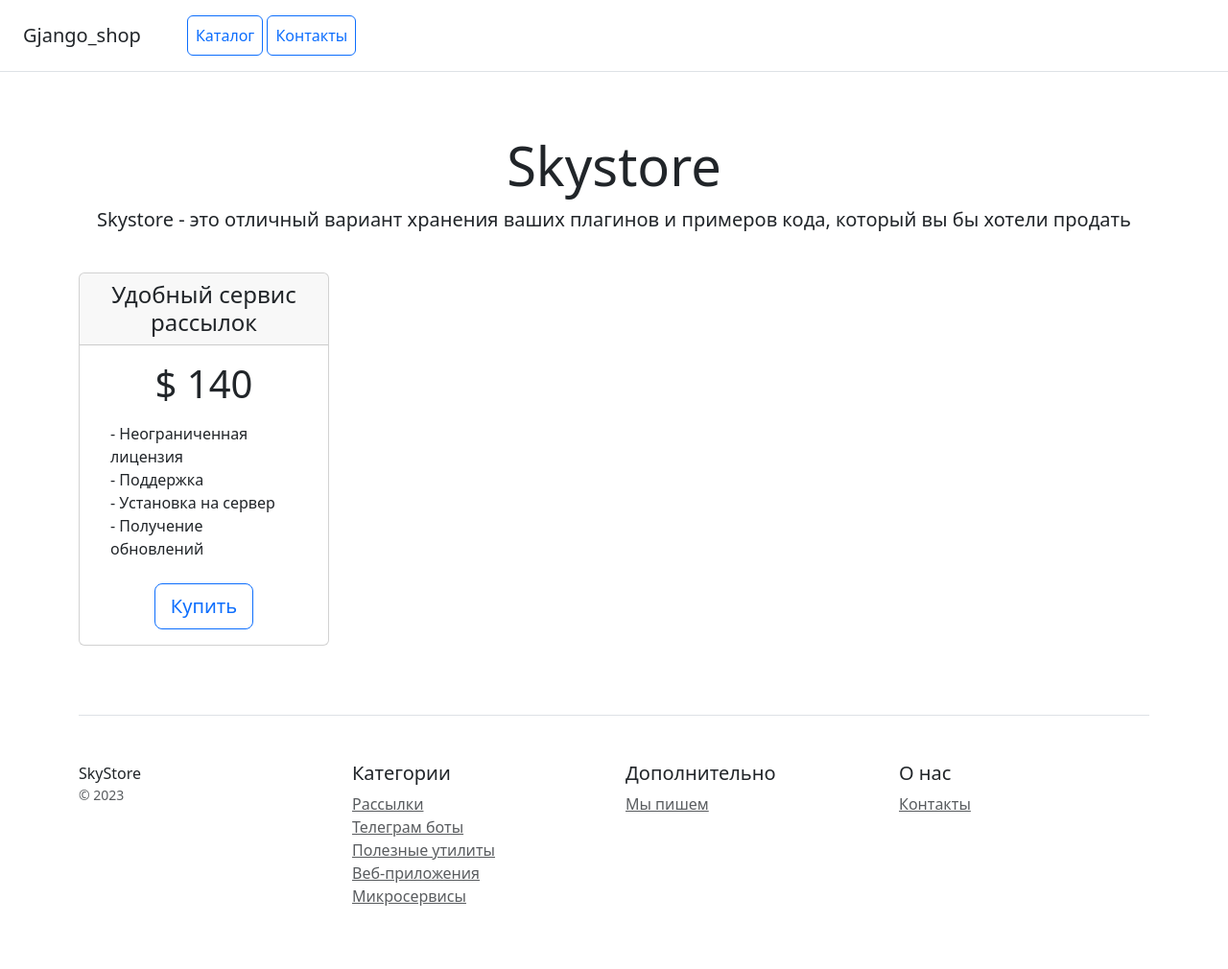
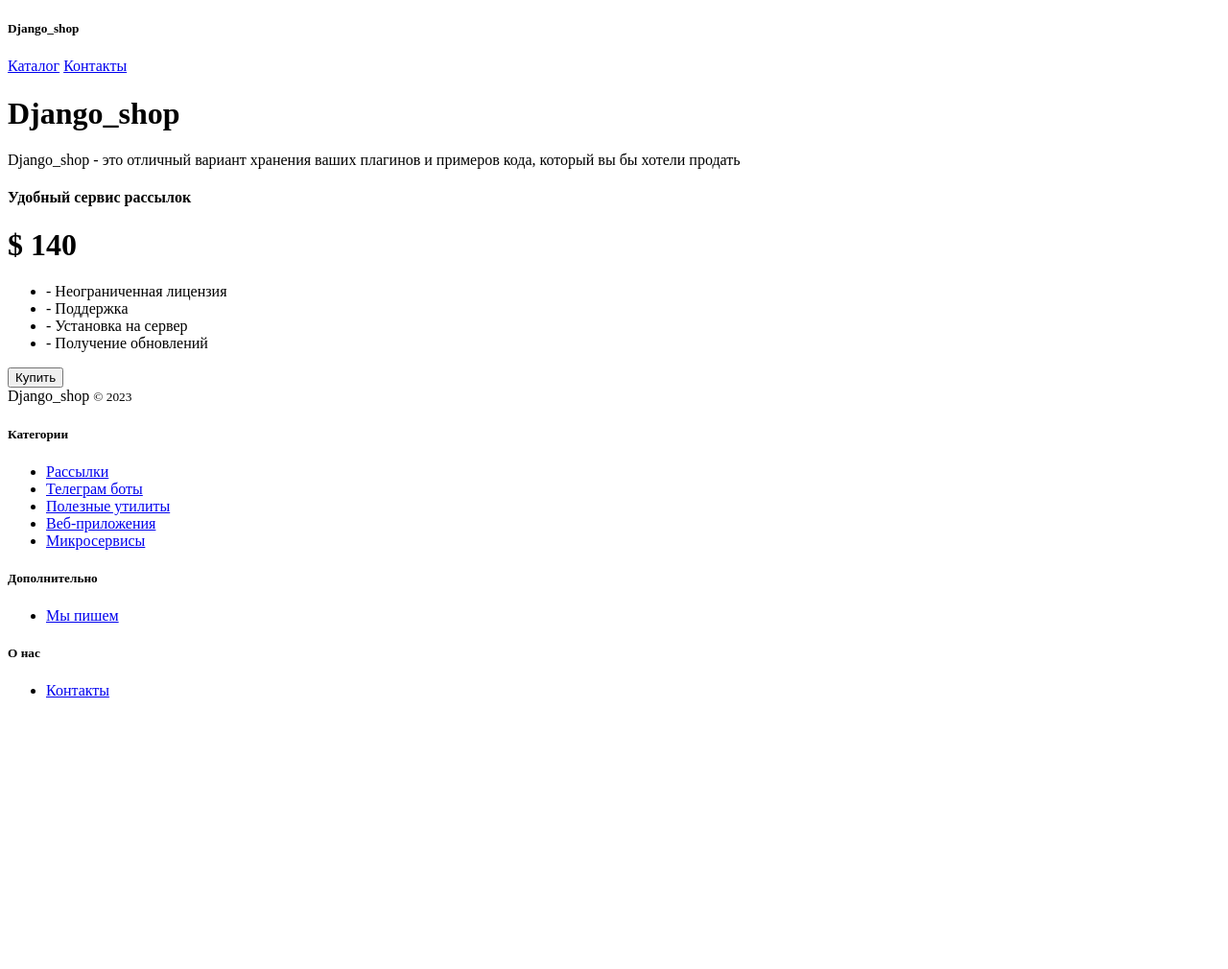
Before and after one commit to razmyslovartem/Gjango_shop, a Django app: page / in a window 1280 px wide. Shown: the whole page at 96% size. After the commit the page ends 727 px from the top, so only its background shows below. Run offline with Django 5.2, Linux system fonts and the light colour scheme; some libraries are stand-ins or nearby versions.

Commit message:
update home.html and contacts.html

```diff
--- a/templates/home.html
+++ b/templates/home.html
@@ -1,19 +1,15 @@
 <!doctype html>
-<html lang="ru">
+<html lang="en">
 <head>
     <meta charset="utf-8">
     <meta name="viewport" content="width=device-width, initial-scale=1">
-    <title>Gjango_shop</title>
-    <!-- Подключаем библиотеку django_bootstrap5.
-    Это нужно сделать во всех шаблонах,
-    где будут применяться теги этой библиотеки. -->
-    {% load django_bootstrap5 %}
-    <!-- Загружаем файл с CSS-стилями по умолчанию. -->
-    {% bootstrap_css %}
+    <title>Django_shop</title>
+    <!-- Подключите статичеcкие файлы со стилями Bootstrap -->
+
 </head>
 <body>
 <div class="d-flex flex-column flex-md-row align-items-center p-3 px-md-4 mb-3 bg-white border-bottom box-shadow">
-    <h5 class="my-0 mr-md-auto font-weight-normal">Gjango_shop</h5>
+    <h5 class="my-0 mr-md-auto font-weight-normal">Django_shop</h5>
     <nav class="ms-5">
         <a class="p-2 btn btn-outline-primary" href="/">Каталог</a>
         <a class="p-2 btn btn-outline-primary" href="/contacts/">Контакты</a>
@@ -21,8 +17,8 @@
 </div>
 
 <div class="pricing-header px-3 py-3 pt-md-5 pb-md-4 mx-auto text-center">
-    <h1 class="display-4">Skystore</h1>
-    <p class="lead">Skystore - это отличный вариант хранения ваших плагинов и примеров кода, который вы бы хотели
+    <h1 class="display-4">Django_shop</h1>
+    <p class="lead">Django_shop - это отличный вариант хранения ваших плагинов и примеров кода, который вы бы хотели
         продать</p>
 </div>
 
@@ -50,7 +46,7 @@
     <footer class="pt-4 my-md-5 pt-md-5 border-top">
         <div class="row">
             <div class="col-12 col-md">
-                SkyStore
+                Django_shop
                 <small class="d-block mb-3 text-muted">&copy; 2023</small>
             </div>
             <div class="col-6 col-md">
@@ -78,6 +74,6 @@
         </div>
     </footer>
 </div>
-<script src="https://cdn.jsdelivr.net/npm/bootstrap@5.3/dist/js/bootstrap.bundle.min.js"></script>
+<!-- Подключите статичеcкие файлы со скриптами Bootstrap -->
 </body>
 </html>
```
Also changed, not shown: templates/catalog/contacts.html (+8 -8 lines).
